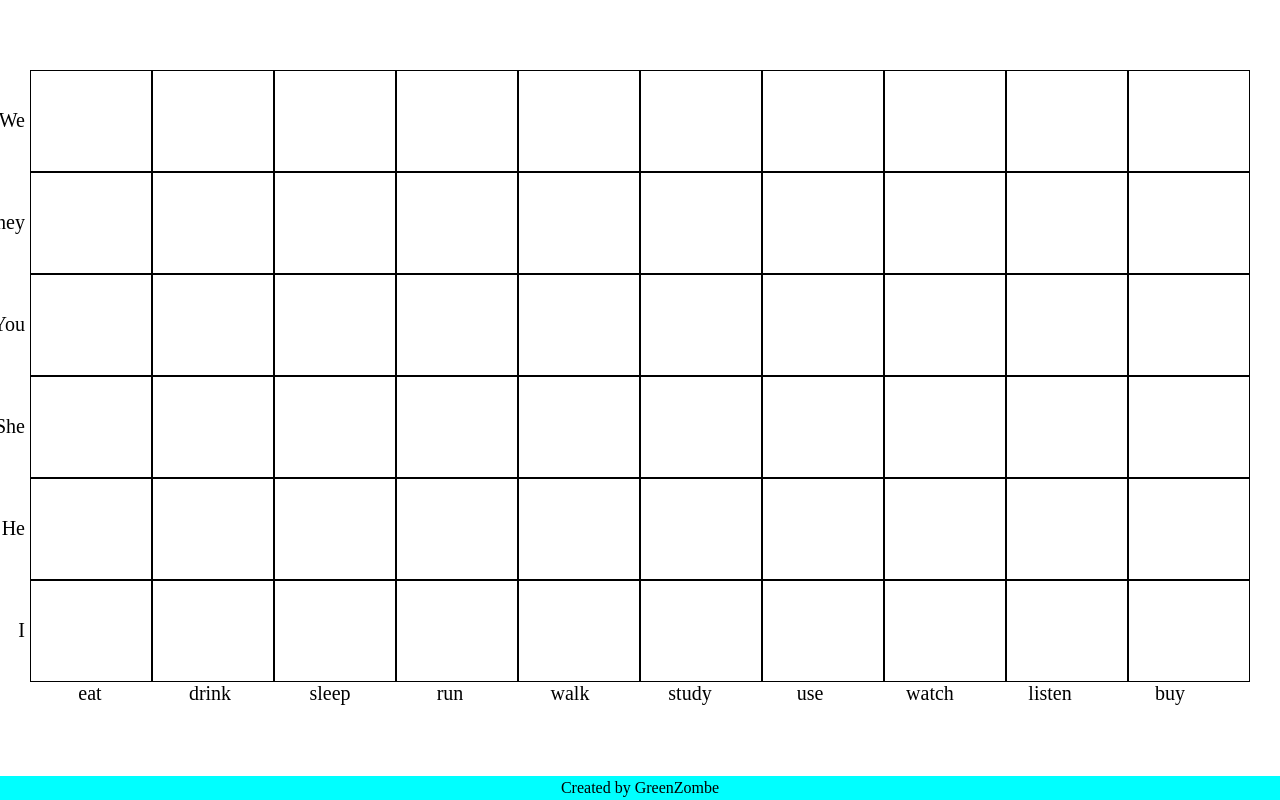
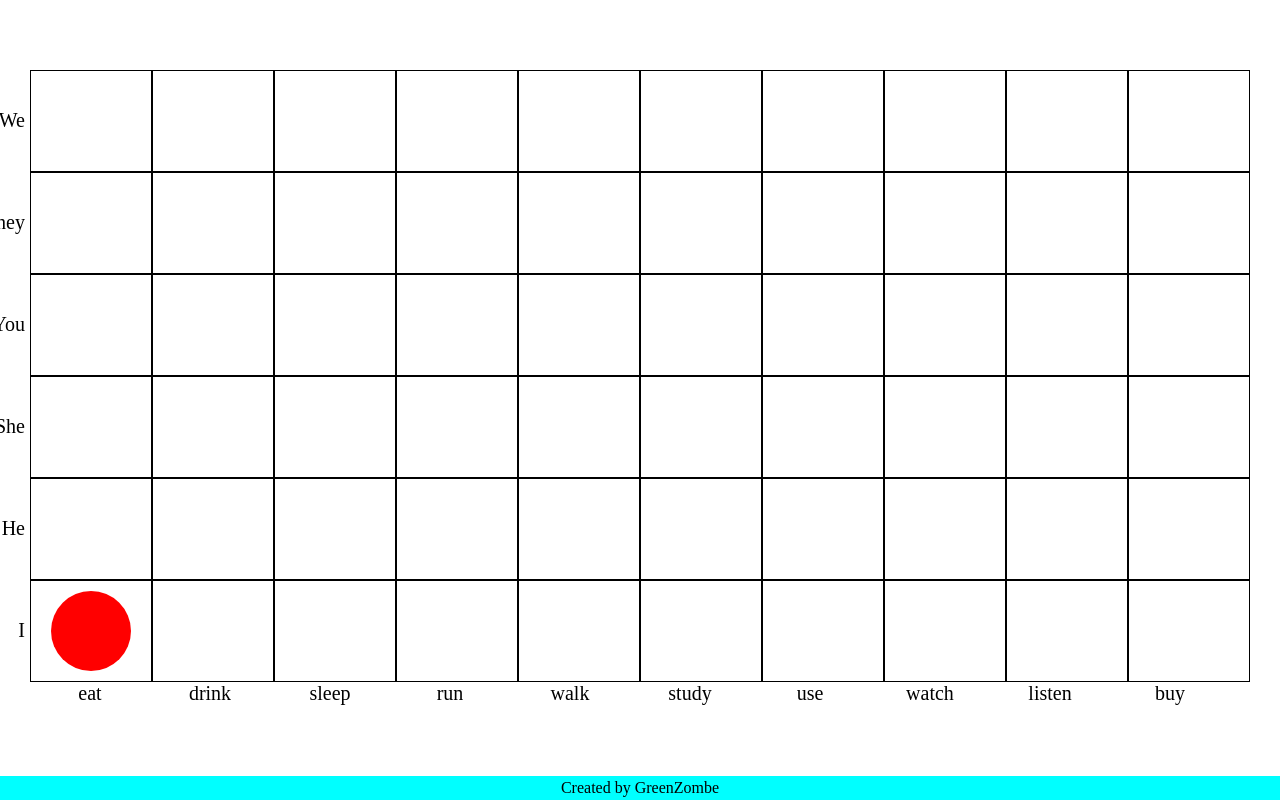
Before and after one commit to greenzombie123/EnglishConnectFour, a website built with webpack: page src/index.html in a window 1280 px wide. Built offline with nearby package versions, Linux system fonts and the light colour scheme.

Commit message:
Create style for tokens falling down

```diff
--- a/src/index.html
+++ b/src/index.html
@@ -75,7 +75,7 @@
       </div>
       <div class="row">
         <div class="y-label">dfsfefefewefefeafa</div>
-        <div class="tile"></div>
+        <div class="tile token"></div>
         <div class="tile"></div>
         <div class="tile"></div>
         <div class="tile"></div>
--- a/src/style.css
+++ b/src/style.css
@@ -19,14 +19,34 @@ body{
                 position: relative;
                 display: flex;
                 .tile {
+                    display: flex;
+                    justify-content: center;
+                    align-items: center;
                     border: 1px black solid;
                     width: 120px;
                     height: 100px;
+
+
+                    &.token::after{
+                        content: "";
+                        display: block;
+                        border: none;
+                        height: 80px;
+                        width: 80px;
+                        border-radius: 50%;
+                        background-color: red;
+                        animation: 1s ease-in-out reverse falldown;
+                    }
+
+
+
                 }
                 .x-label{
                     text-align: center;
                     font-size: var(--fontSize);
                     width: 120px;
+
+
                 }
                 .y-label{
                     position: absolute;
@@ -48,3 +68,14 @@ body{
         text-align: center;
     }
 }
+
+@keyframes falldown{
+    from {
+
+      transform: translateY(0px);
+    }
+
+    to {
+        transform: translateY(-800px);
+    }
+  }
--- /dev/null
+++ b/src/tileView.d.ts
@@ -0,0 +1,6 @@
+export type TileView = {
+    renderToken: () => void;
+    showMistake: () => void;
+};
+declare const _default: TileView;
+export default _default;
```
Also changed, not shown: src/tileView.ts (+9 -2 lines), dist/index.html, dist/main.js.
